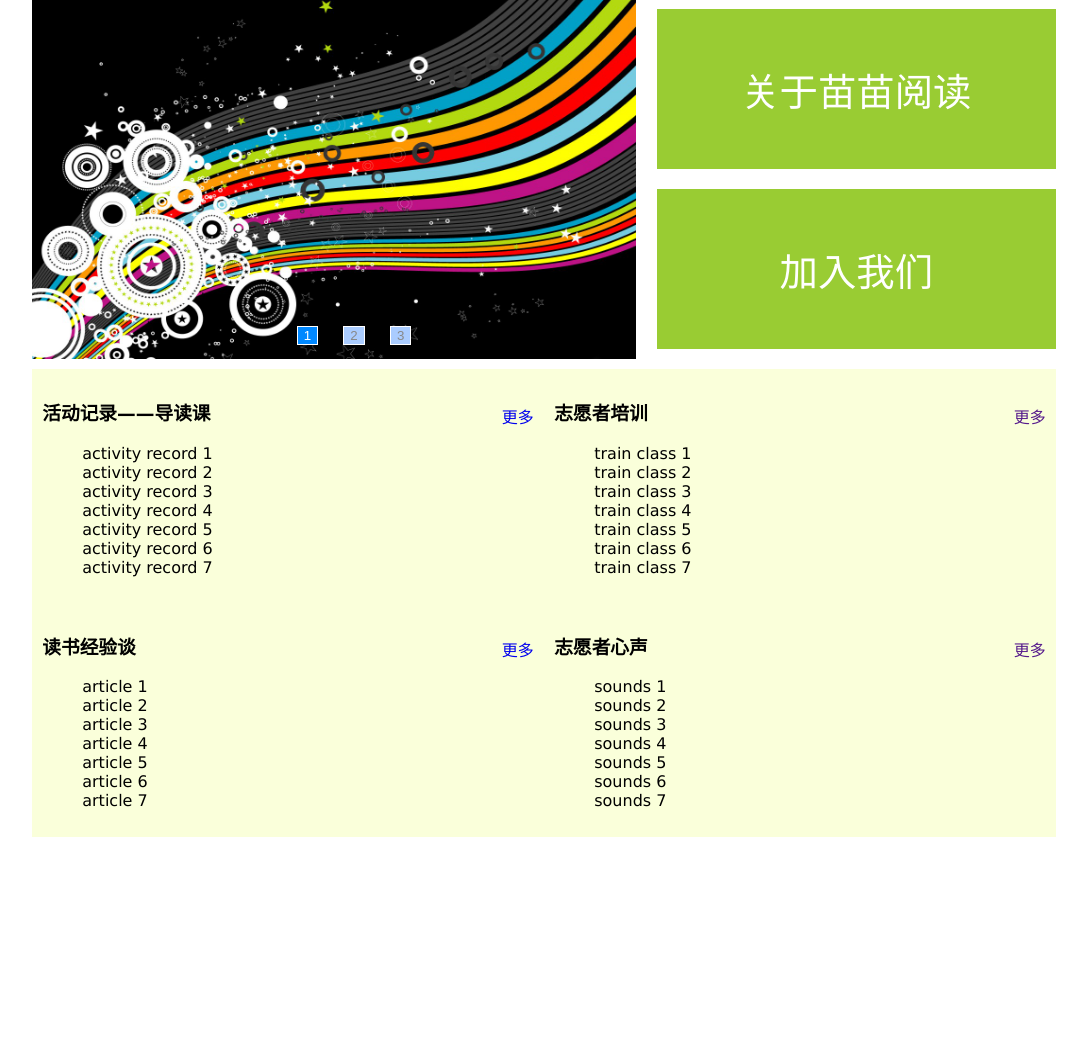
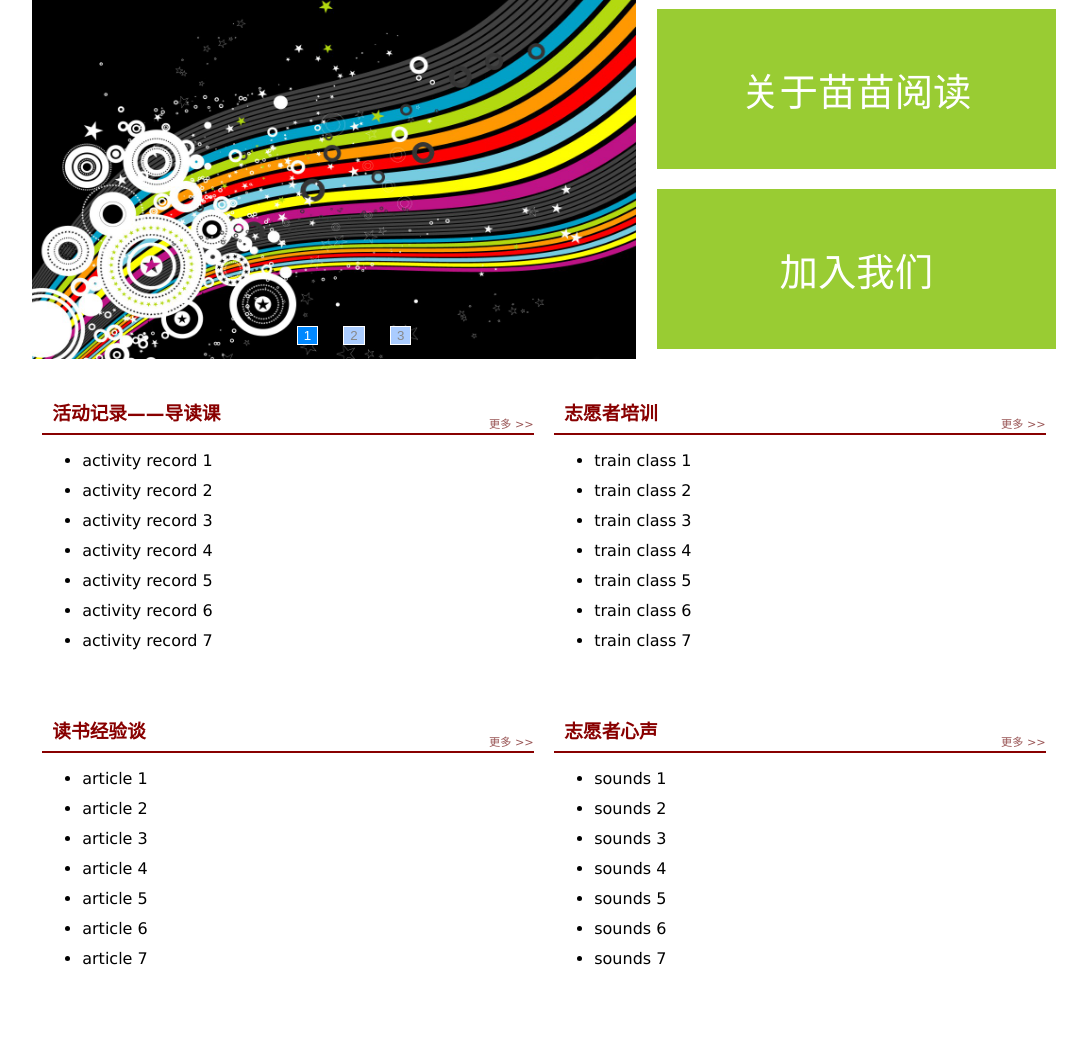
Before and after one commit to anjiannian/Miao, a Django app: page / in a window 1280 px wide. Shown: the part 214-1275 px from the top of the page, without its empty margins (96-1183 px from the left). Before the commit the page ends 1051 px from the top, so only its background shows below. Run offline with Django 3.2, Linux system fonts and the light colour scheme; some libraries are stand-ins or nearby versions.

Commit message:
mainpage v2.0

```diff
--- a/static/css/mainpg.css
+++ b/static/css/mainpg.css
@@ -3,7 +3,7 @@
 body{
 	margin:0px;
 	background-image:;
-	background-color:;
+	background-color:#fff;
 	background-repeat:no-repeat;
 	background-attachment:fixed;
 	background-position:bottom;
@@ -21,8 +21,12 @@ body{
 	height:160px;
 	margin-top:10px;
 	margin-bottom:10px;
-	background-color:#FFF;
-	color:#FFF;}
+	background-color:;
+	background-image:;
+	background-repeat:repeat-x;
+	backgrount-position:bottom;
+	color:#FFF;
+}
 #guide{
 	float:right;
 	width:39%;
@@ -37,11 +41,13 @@ body{
 	margin-top:10px;
 	margin-bottom:10px;
 	height:360px;
-	background-color:#999;}
+	background-color:#999;
+}
 #news_lst{
 	float:left;
 	width:100%;
-	background-color:#faffda;}
+	background-color:;
+}
 .clear{
 	clear:both;
 }
@@ -54,7 +60,6 @@ body{
 a{
 	text-decoration: none;
 }
-
 
 /* components in head_bar */
 #logo{
@@ -138,7 +143,9 @@ a{
 
 /* components in news_lst */
 #news_lst div ul{
-	list-style-type:none;
+}
+#news_lst div ul li{
+	height:30px;
 }
 .news_lst{
 	width:48%;
@@ -147,5 +154,17 @@ a{
 }
 .news_lst a{
 	float:right;
-	margin-top:-40px;
+	margin-top:-10px;
+	color:#955;
+	font-size:70%;
 }
+h3{
+	margin-left:10px;
+	color:#800;
+	margin-bottom:0px;
+}
+hr{
+	color:#800;
+	background-color:#800;
+	border:1px solid #800;
+}
--- a/templates/pub_page/index.html
+++ b/templates/pub_page/index.html
@@ -51,7 +51,8 @@
 
 	<div id="news_lst" >
 		<div class="news_lst" id="actv_lst">
-			<h3>活动记录——导读课</h3><a href="news">更多</a>
+			<h3>活动记录——导读课</h3><a href="news">更多 >></a>
+			<hr />
 			<ul>
 				<li>activity record 1</li>
 				<li>activity record 2</li>
@@ -63,7 +64,8 @@
 			</ul>
 		</div>
 		<div class="news_lst" id="trains_lst">
-			<h3>志愿者培训</h3><a href="">更多</a>
+			<h3>志愿者培训</h3><a href="">更多 >></a>
+			<hr />
 			<ul>
 				<li>train class 1</li>
 				<li>train class 2</li>
@@ -75,7 +77,8 @@
 			</ul>
 		</div>
 		<div class="news_lst" id="articles_lst">
-			<h3>读书经验谈</h3><a href="articles">更多</a>
+			<h3>读书经验谈</h3><a href="articles">更多 >></a>
+			<hr />
 			<ul>
 				<li>article 1</li>
 				<li>article 2</li>
@@ -87,7 +90,8 @@
 			</ul>
 		</div>
 		<div class="news_lst" id="vlnv_lst">
-			<h3>志愿者心声</h3><a href="">更多</a>
+			<h3>志愿者心声</h3><a href="">更多 >></a>
+			<hr />
 			<ul>
 				<li>sounds 1</li>
 				<li>sounds 2</li>
```
Also changed, not shown: static/imgs/headbarbg.png (added).
